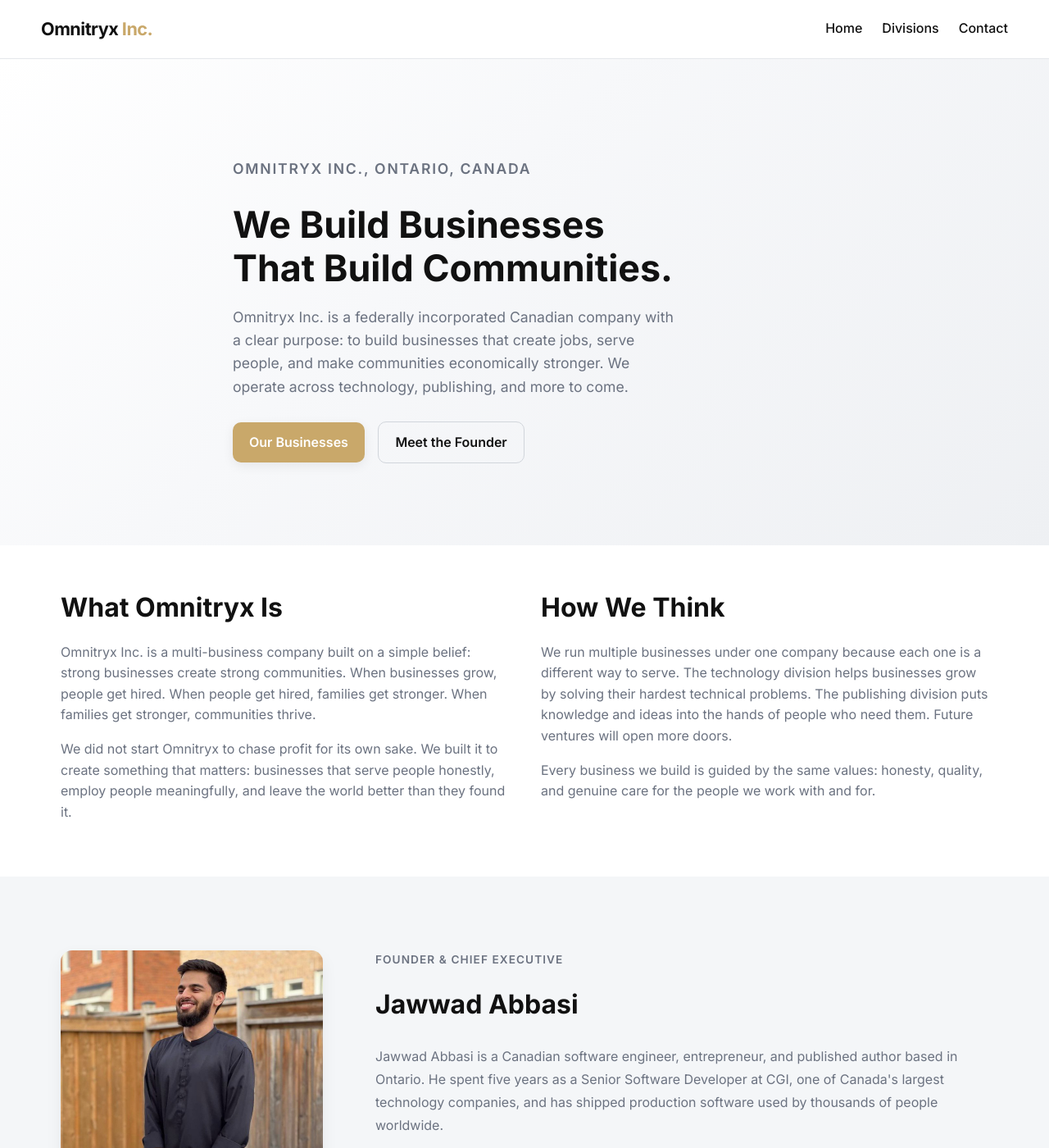
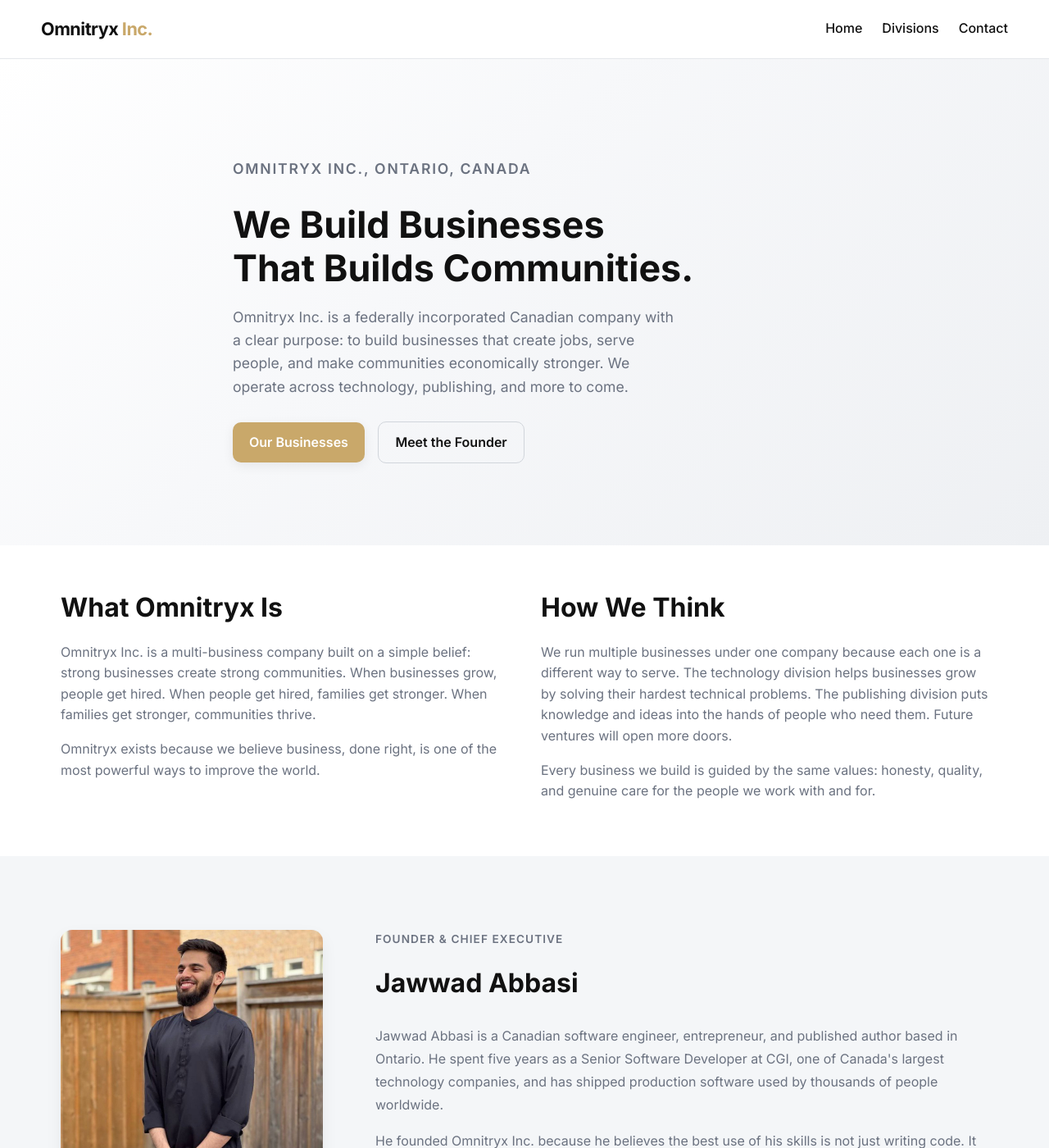
Before and after one commit to Omnitryx-Inc/omnitryx-fe-main, a Jekyll site: the page built from pages/index.html, in a window 1280 px wide and 1400 px high. Shown: the whole window at 82% size. Built offline with Jekyll 4.4.1, drawn with Linux system fonts in a browser that asks for light colours.

Commit message:
adjustments

```diff
--- a/pages/index.html
+++ b/pages/index.html
@@ -8,7 +8,7 @@ permalink: /
 <section class="hero">
     <div class="container hero-inner">
         <p class="hero-eyebrow">Omnitryx Inc., Ontario, Canada</p>
-        <h1 class="text-left">We Build Businesses<br>That Build Communities.</h1>
+        <h1 class="text-left">We Build Businesses<br>That Builds Communities.</h1>
         <p class="lead">Omnitryx Inc. is a federally incorporated Canadian company with a clear purpose: to build businesses that create jobs, serve people, and make communities economically stronger. We operate across technology, publishing, and more to come.</p>
         <div class="hero-cta">
             <a class="btn primary" href="/divisions">Our Businesses</a>
@@ -23,7 +23,7 @@ permalink: /
         <div>
             <h2>What Omnitryx Is</h2>
             <p>Omnitryx Inc. is a multi-business company built on a simple belief: strong businesses create strong communities. When businesses grow, people get hired. When people get hired, families get stronger. When families get stronger, communities thrive.</p>
-            <p>We did not start Omnitryx to chase profit for its own sake. We built it to create something that matters: businesses that serve people honestly, employ people meaningfully, and leave the world better than they found it.</p>
+            <p>Omnitryx exists because we believe business, done right, is one of the most powerful ways to improve the world.</p>
         </div>
 
         <div>
```
